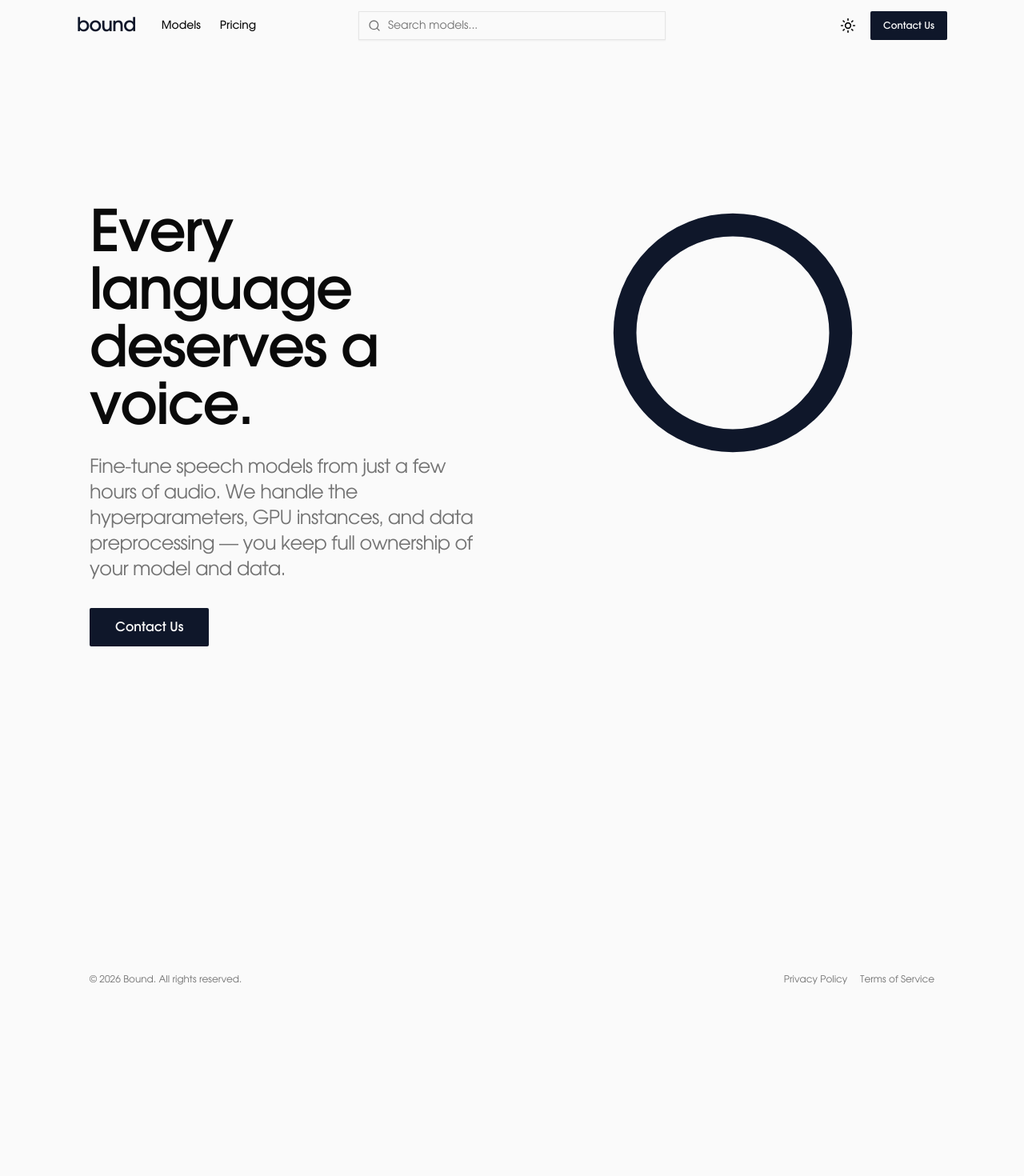
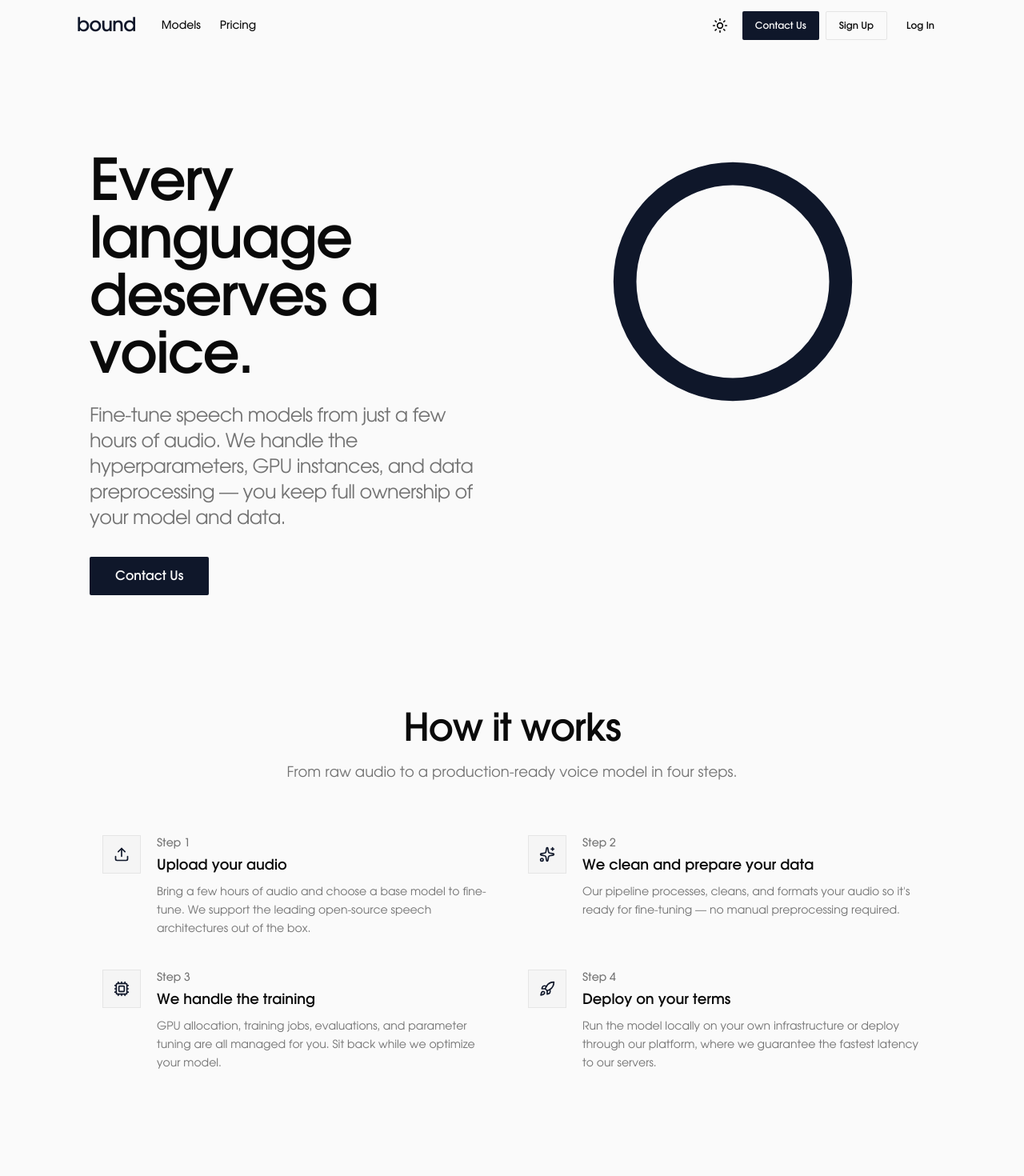
Before and after one commit to vivienhenz24/bound-nextjs, a Next.js app: page / in a window 1280 px wide. Shown: the top 1470 px of the page at 80% size. Before the commit the page ends 1256 px from the top, so only its background shows below. Built offline with nearby package versions, Linux system fonts and the light colour scheme; no server answers.

Commit message:
add how it works section

```diff
--- a/app/(marketing)/page.tsx
+++ b/app/(marketing)/page.tsx
@@ -1,9 +1,11 @@
 import { Hero } from "@/components/landing/hero"
+import { Pipeline } from "@/components/landing/pipeline"
 
 export default function Home() {
   return (
     <>
       <Hero />
+      <Pipeline />
     </>
   )
 }
--- a/components/landing/hero.tsx
+++ b/components/landing/hero.tsx
@@ -4,7 +4,7 @@ const CALENDLY_URL = "https://calendly.com/vikrambhamre/meeting"
 
 export function Hero() {
   return (
-    <section className="min-h-screen px-4 pt-40 pb-96 md:pt-48">
+    <section className="px-4 pt-24 pb-4 md:pt-32">
       <div className="mx-auto grid w-full max-w-6xl grid-cols-1 items-start gap-12 md:grid-cols-2">
         <div className="flex flex-col items-start text-left">
           <h2 className="mb-6 text-4xl font-semibold tracking-tight text-foreground md:text-5xl lg:text-7xl">
--- /dev/null
+++ b/components/landing/pipeline.tsx
@@ -0,0 +1,60 @@
+import { Upload, Sparkles, Cpu, Rocket } from "lucide-react"
+
+const steps = [
+  {
+    icon: Upload,
+    title: "Upload your audio",
+    description:
+      "Bring a few hours of audio and choose a base model to fine-tune. We support the leading open-source speech architectures out of the box.",
+  },
+  {
+    icon: Sparkles,
+    title: "We clean and prepare your data",
+    description:
+      "Our pipeline processes, cleans, and formats your audio so it's ready for fine-tuning — no manual preprocessing required.",
+  },
+  {
+    icon: Cpu,
+    title: "We handle the training",
+    description:
+      "GPU allocation, training jobs, evaluations, and parameter tuning are all managed for you. Sit back while we optimize your model.",
+  },
+  {
+    icon: Rocket,
+    title: "Deploy on your terms",
+    description:
+      "Run the model locally on your own infrastructure or deploy through our platform, where we guarantee the fastest latency to our servers.",
+  },
+]
+
+export function Pipeline() {
+  return (
+    <section className="px-4 py-24 md:py-32">
+      <div className="mx-auto max-w-5xl">
+        <h2 className="text-center text-3xl font-semibold tracking-tight text-foreground md:text-4xl lg:text-5xl">
+          How it works
+        </h2>
+        <p className="mx-auto mt-4 max-w-2xl text-center text-lg text-muted-foreground">
+          From raw audio to a production-ready voice model in four steps.
+        </p>
+
+        <div className="mt-16 grid gap-10 md:grid-cols-2">
+          {steps.map((step, i) => (
+            <div key={i} className="flex gap-5">
+              <div className="flex h-12 w-12 shrink-0 items-center justify-center rounded-md border border-border bg-muted">
+                <step.icon className="h-5 w-5 text-primary" />
+              </div>
+              <div>
+                <p className="text-sm font-medium text-muted-foreground">Step {i + 1}</p>
+                <h3 className="mt-1 text-lg font-semibold text-foreground">{step.title}</h3>
+                <p className="mt-2 text-sm leading-relaxed text-muted-foreground">
+                  {step.description}
+                </p>
+              </div>
+            </div>
+          ))}
+        </div>
+      </div>
+    </section>
+  )
+}
--- a/components/public-navbar.tsx
+++ b/components/public-navbar.tsx
@@ -4,7 +4,6 @@ import { useState } from "react"
 import Link from "next/link"
 import { Menu, X } from "lucide-react"
 import { Button } from "@/components/ui/button"
-import { SearchBar } from "@/components/landing/search-bar"
 import { ThemeToggle } from "@/components/theme-toggle"
 
 const CALENDLY_URL = "https://calendly.com/vikrambhamre/meeting"
@@ -34,14 +33,17 @@ export function PublicNavbar() {
             </Link>
           </div>
         </div>
-        <div className="hidden md:block absolute left-1/2 top-1/2 -translate-x-1/2 -translate-y-1/2 w-96">
-          <SearchBar />
-        </div>
         <div className="flex items-center gap-2">
           <ThemeToggle />
           <a href={CALENDLY_URL} target="_blank" rel="noopener noreferrer" className="hidden md:block">
             <Button size="sm">Contact Us</Button>
           </a>
+          <Link href="/signup" className="hidden md:block">
+            <Button size="sm" variant="outline">Sign Up</Button>
+          </Link>
+          <Link href="/login" className="hidden md:block">
+            <Button size="sm" variant="ghost">Log In</Button>
+          </Link>
           <button
             onClick={() => setMobileMenuOpen(!mobileMenuOpen)}
             className="md:hidden text-foreground hover:text-muted-foreground transition-colors p-2"
@@ -82,6 +84,16 @@ export function PublicNavbar() {
                   Contact Us
                 </Button>
               </a>
+              <Link href="/signup" onClick={() => setMobileMenuOpen(false)} className="w-full">
+                <Button size="sm" variant="outline" className="w-full">
+                  Sign Up
+                </Button>
+              </Link>
+              <Link href="/login" onClick={() => setMobileMenuOpen(false)} className="w-full">
+                <Button size="sm" variant="ghost" className="w-full">
+                  Log In
+                </Button>
+              </Link>
             </div>
           </div>
         </div>
```
